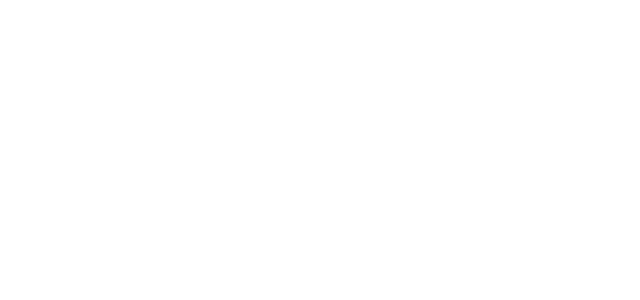
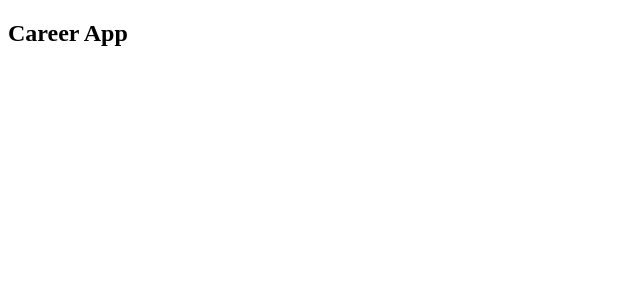
Before and after one commit to dlab-tz/career-app-react, a React (Create React App) app in the folder frontend/: page / in a window 1280 px wide. Shown: the top 300 px of the page, without its empty margins (0-640 px from the left). Built offline with nearby package versions, Linux system fonts and the light colour scheme.

Commit message:
updated app.jsx

```diff
--- a/frontend/src/App.jsx
+++ b/frontend/src/App.jsx
@@ -2,9 +2,7 @@
 
 function App() {
   return (
-    <div>
-      {/* Career App UI will go here */}
-    </div>
+    <h2>Career App</h2>
   );
 }
 
```
